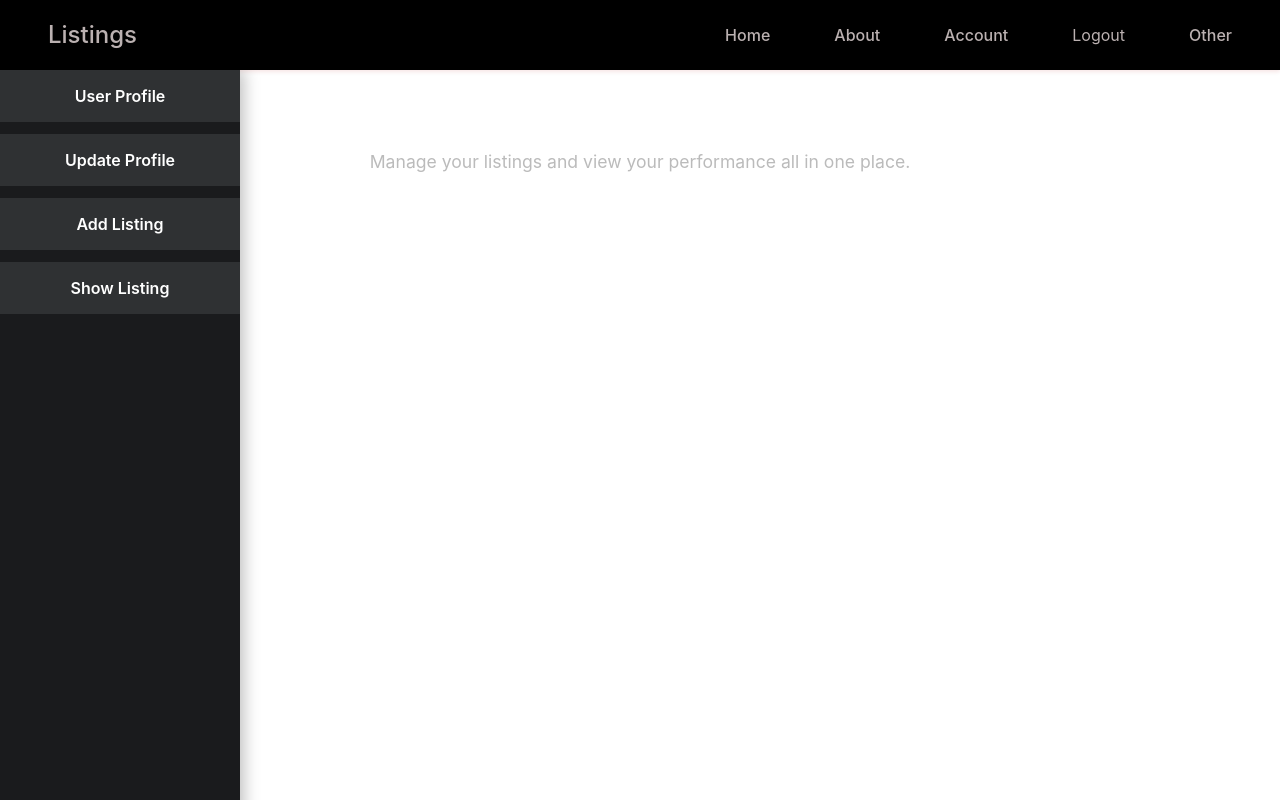
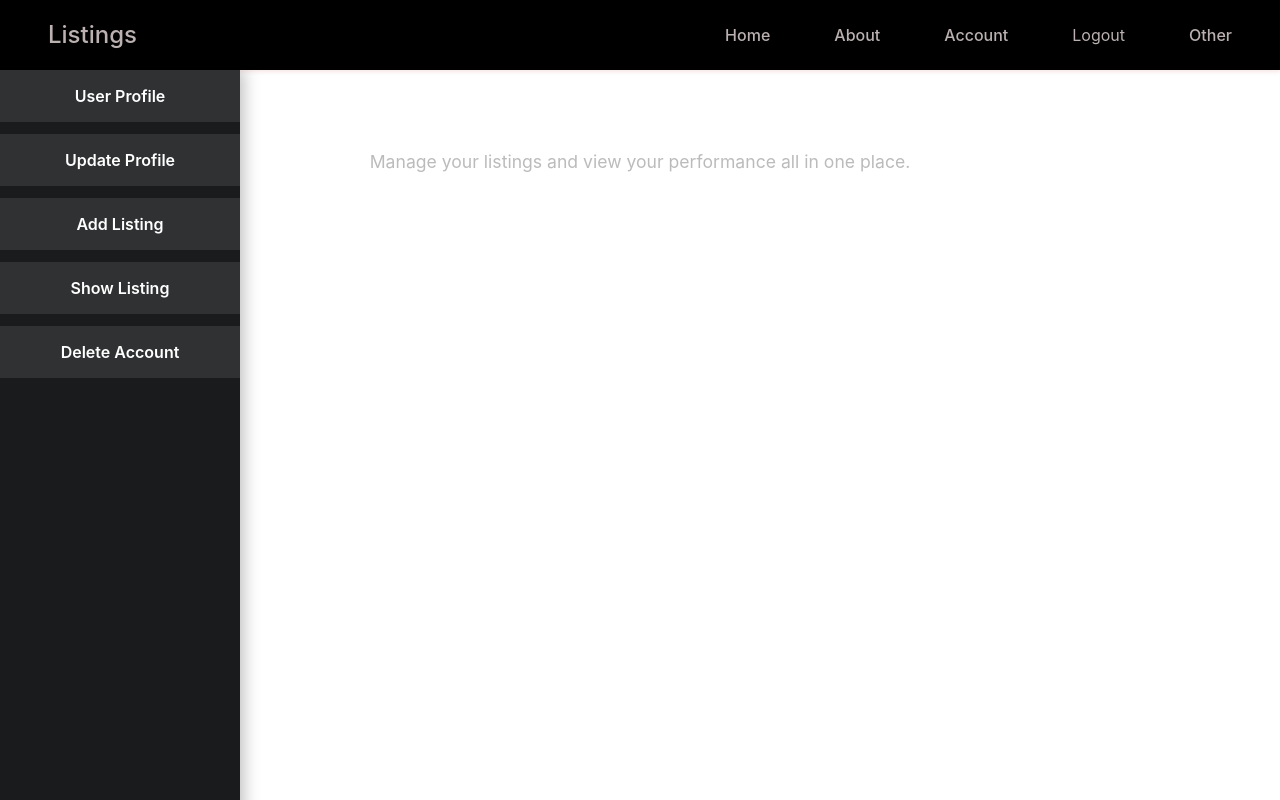
Before and after one commit to Gayuth-W/RentalApplication-frontend, a React (Vite) app: page /seller/1 in a window 1280 px wide. Built offline with nearby package versions, Linux system fonts and the light colour scheme; no server answers; sample sign-in values are in the browser's storage.

Commit message:
feat: delete user function

```diff
--- a/src/App.jsx
+++ b/src/App.jsx
@@ -17,6 +17,7 @@ import Verify from './pages/verify';
 import ForgetPassword from './pages/ForgetPassword';
 import UpdateProfile from './pages/UpdateProfile';
 import SideComponent from './components/SideComponent';
+import DeleteSeller from './pages/DeleteSeller';
 
 
 function App() {
@@ -45,6 +46,7 @@ function App() {
           <Route path="/verify" element={<Verify/>} />
           <Route path="/forget-password" element={<ForgetPassword/>}/>
           <Route path="/update-profile/:id" element={<UpdateProfile/>}/>
+          <Route path="/delete-seller" element={<DeleteSeller/>}/>
         </Routes>
       </main>
     </ListingProvider>
--- a/src/components/SideComponent.jsx
+++ b/src/components/SideComponent.jsx
@@ -2,9 +2,21 @@ import React from "react";
 import { useState, useEffect } from "react";
 import { Link, useNavigate } from "react-router-dom";
 import "../css/SideComponent.css"
+import axios from "axios";
 
 function SideComponent(){
   const navigate=useNavigate();
+
+  const handleDelete= async(e)=>{
+    try{
+      await axios.delete(`http://localhost:8080/api/delete-seller/${localStorage.getItem('userId')}`,
+        { headers: { Authorization: `Bearer ${localStorage.getItem('token')}` } }
+    );
+      navigate(`/delete-seller`)
+    }catch(err){
+      console.log(err);
+    }
+  }
   return(
     <>
       <div className="side-component">
@@ -20,6 +32,9 @@ function SideComponent(){
         <div className="side-detail">
           <button onClick={()=>{navigate(`/seller-listing`)}}>Show Listing</button>
         </div>
+        <div className="side-detail">
+          <button onClick={()=>{handleDelete()}}>Delete Account</button>
+        </div>
       </div>
     </>
   );
--- /dev/null
+++ b/src/pages/DeleteSeller.jsx
@@ -0,0 +1,12 @@
+function DeleteSeller(){
+  return(
+    <>
+      <div>
+        <p>You successfully Deleted you Account</p>
+        <p>Sorry to see you go...!</p>
+      </div>
+    </>
+  );
+}
+
+export default DeleteSeller;
```
